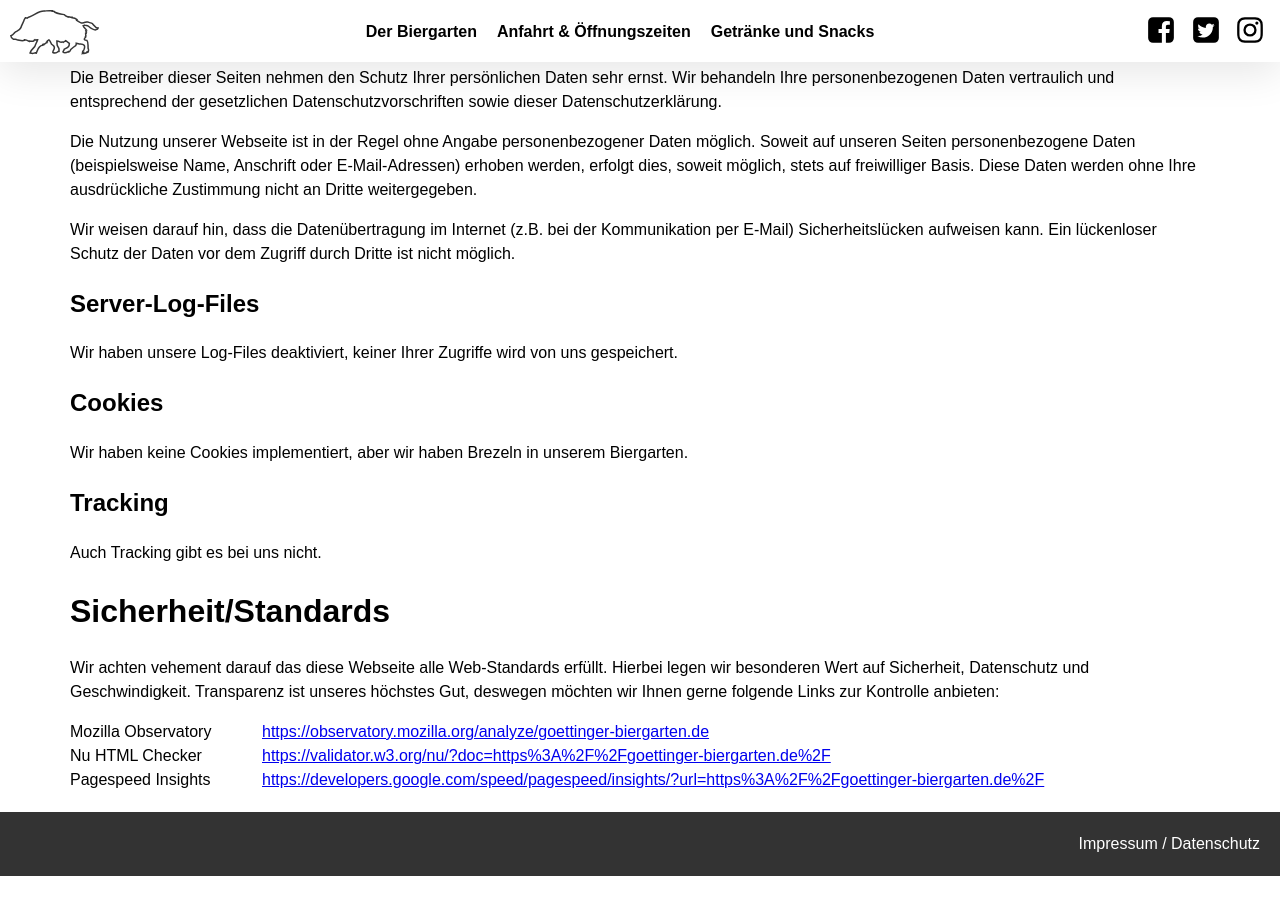
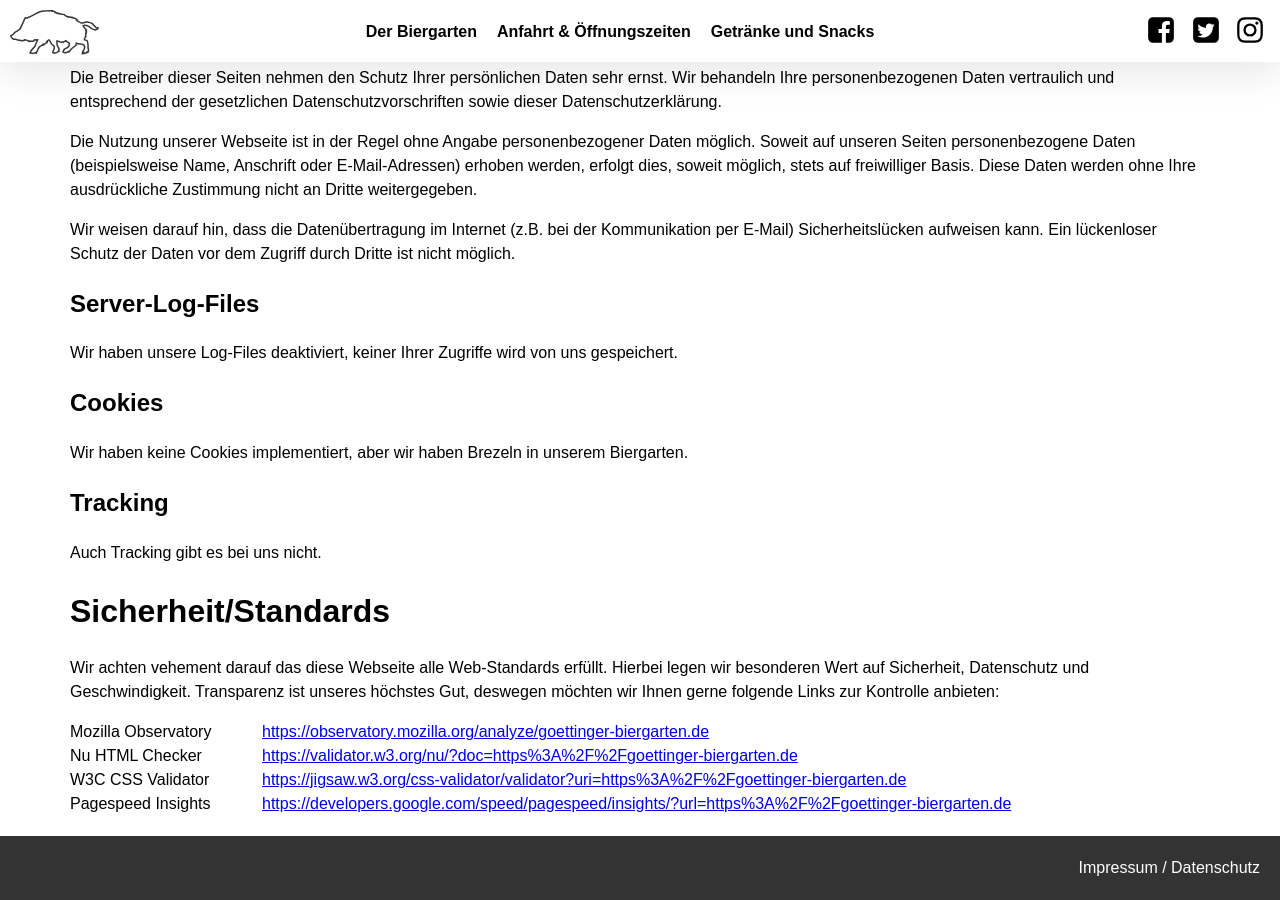
Before and after one commit to versable/kehr-website, a Jekyll site: the page built from impressum.html, in a window 1280 px wide and 900 px high, scrolled down 758 px. Built offline with Jekyll 4.4.1, drawn with Linux system fonts in a browser that asks for light colours; before the commit the page ends 1634 px from its top, so only the background shows below that.

Commit message:
Update impressum spelling

```diff
--- a/impressum.html
+++ b/impressum.html
@@ -82,14 +82,20 @@ permalink: /impressum/
         </dd>
         <dt>Nu HTML Checker</dt>
         <dd>
-            <a href="https://validator.w3.org/nu/?doc=https%3A%2F%2Fgoettinger-biergarten.de%2F" rel="noreferrer" target="_blank">
-                https://validator.w3.org/nu/?doc=https%3A%2F%2Fgoettinger-biergarten.de%2F
+            <a href="https://validator.w3.org/nu/?doc=https%3A%2F%2Fgoettinger-biergarten.de" rel="noreferrer" target="_blank">
+                https://validator.w3.org/nu/?doc=https%3A%2F%2Fgoettinger-biergarten.de
+            </a>
+        </dd>
+        <dt>W3C CSS Validator</dt>
+        <dd>
+            <a href="https://jigsaw.w3.org/css-validator/validator?uri=https%3A%2F%2Fgoettinger-biergarten.de" rel="noreferrer" target="_blank">
+                https://jigsaw.w3.org/css-validator/validator?uri=https%3A%2F%2Fgoettinger-biergarten.de
             </a>
         </dd>
         <dt>Pagespeed Insights</dt>
         <dd>
-            <a href="https://developers.google.com/speed/pagespeed/insights/?url=https%3A%2F%2Fgoettinger-biergarten.de%2F" rel="noreferrer" target="_blank">
-                https://developers.google.com/speed/pagespeed/insights/?url=https%3A%2F%2Fgoettinger-biergarten.de%2F
+            <a href="https://developers.google.com/speed/pagespeed/insights/?url=https%3A%2F%2Fgoettinger-biergarten.de" rel="noreferrer" target="_blank">
+                https://developers.google.com/speed/pagespeed/insights/?url=https%3A%2F%2Fgoettinger-biergarten.de
             </a>
         </dd>
     </dl>
```
